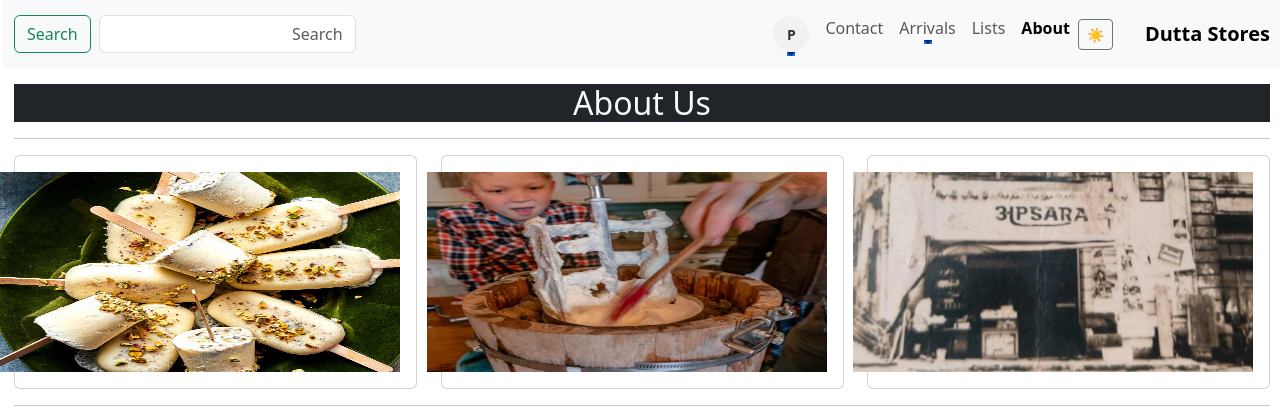
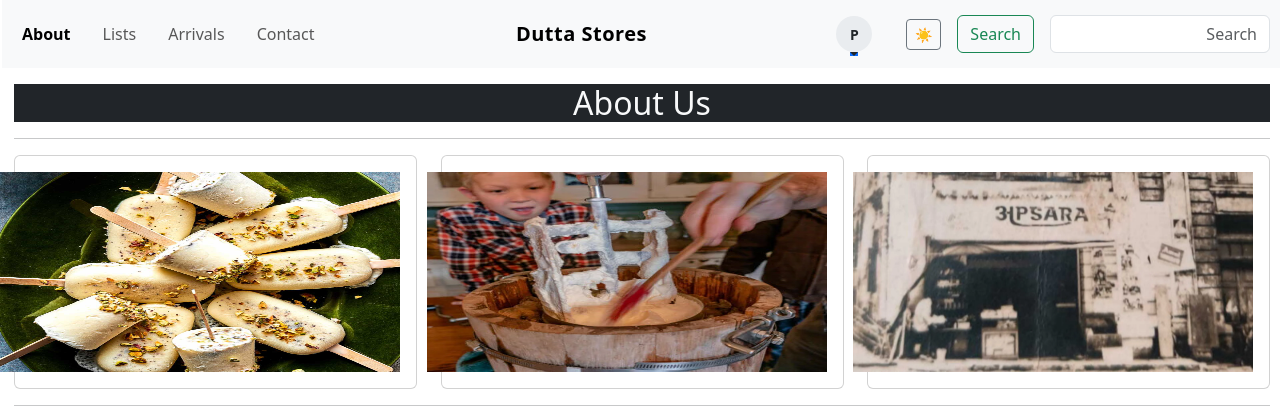
Before and after one commit to pratyush06-aec/django_project, a Django app: page /about/ in a window 1280 px wide. Shown: the top 420 px of the page. Run offline with Django 5.2, Linux system fonts and the light colour scheme; a user stored in the database is signed in.

Commit message:
navbar_update

```diff
--- a/Hello/static/css/navbar.css
+++ b/Hello/static/css/navbar.css
@@ -47,6 +47,7 @@
 /* Theme toggle button hover effect */
 #themeToggle {
   transition: transform 0.3s ease, background-color 0.3s ease;
+  margin-left: 6px;
 }
 
 #themeToggle:hover {
@@ -84,3 +85,21 @@
     0 25px 50px rgba(0, 0, 0, 0.35);
   z-index: 10;
 }
+
+.navbar-brand {
+  font-size: 2rem;
+  letter-spacing: 0.5px;
+  font-weight: 700;
+}
+
+.profile-icon {
+  width: 36px;
+  height: 36px;
+  border-radius: 50%;
+  background: var(--bs-secondary-bg);
+  color: var(--bs-body-color);
+  display: flex;
+  align-items: center;
+  justify-content: center;
+  font-weight: 600;
+}
--- a/Hello/templates/base.html
+++ b/Hello/templates/base.html
@@ -37,131 +37,73 @@
         {% comment %} <nav class="navbar navbar-expand-lg bg-body-tertiary"> {% endcomment %}
         <div>
             <nav class="navbar navbar-expand-lg bg-body-tertiary">
-          <div class="container-fluid">
-            <a class="navbar-brand" href="{% url 'home' %}" aria-label="Go to homepage">
-              <strong>Dutta Stores</strong>
-            </a>
+          <div class="container-fluid d-flex align-items-center">
 
+            <!-- LEFT: Search -->
+            <div class="d-flex align-items-center gap-3">
 
-            <button
-              class="navbar-toggler"
-              type="button"
-              data-bs-toggle="collapse"
-              data-bs-target="#navbarSupportedContent"
-              aria-controls="navbarSupportedContent"
-              aria-expanded="false"
-              aria-label="Toggle navigation"
-            >
-              <span class="navbar-toggler-icon"></span>
-            </button>
-            <div class="collapse navbar-collapse" id="navbarSupportedContent">
-              <li class="nav-item d-flex align-items-center ms-3">
+              <!-- Search -->
+              <input class="form-control" type="search" placeholder="Search" style="width: 220px;">
+              <button class="btn btn-outline-success">Search</button>
+
+              <!-- Theme toggle -->
               <button class="btn btn-outline-secondary btn-sm"
                       id="themeToggle"
-                        type="button"
                       aria-label="Toggle theme">
                 ☀️
               </button>
-              </li>
 
-              <ul class="navbar-nav me-auto mb-2 mb-lg-0">
-                <li class="nav-item">
-                  <a class="nav-link active" aria-current="page" href="/about"
-                    >About</a
-                  >
-                </li>
-                <li class="nav-item">
-                  <a class="nav-link" href="/lists">Lists</a>
-                </li>
-                <li class="nav-item dropdown">
-                  <a
-                    class="nav-link dropdown-toggle"
-                    href="/arrivals"
-                    role="button"
-                    data-bs-toggle="dropdown"
-                    aria-expanded="false"
-                  >
-                    Arrivals
-                  </a>
-                 <ul class="dropdown-menu">
-                    <li><a class="dropdown-item" href="#">Action</a></li>
-                    <li>
-                      <a class="dropdown-item" href="#">Another action</a>
-                    </li>
-                    <li><hr class="dropdown-divider" /></li>
-                    <li>
-                      <a class="dropdown-item" href="#">Something else here</a>
-                    </li>
-                  </ul>
-                </li>
-                <li class="nav-item">
-                  <a class="nav-link" href="/contact">Contact</a>
-                </li>
+              <!-- Profile dropdown -->
               {% if user.is_authenticated %}
-                  <li class="nav-item dropdown">
+              <div class="dropdown">
                 <a class="nav-link dropdown-toggle d-flex align-items-center"
                   href="#"
-                      id="accountDropdown"
-                      role="button"
-                      data-bs-toggle="dropdown"
-                      aria-expanded="false">
-
-                      <!-- Profile icon -->
+                  data-bs-toggle="dropdown">
                   <div class="profile-icon">
                     {{ user.username|first|upper }}
                   </div>
                 </a>
 
-                    <ul class="dropdown-menu dropdown-menu-end" aria-labelledby="accountDropdown">
-                      <li class="dropdown-header">
-                        Hi, {{ user.username }}
-                      </li>
-                      <li>
-                        <a class="dropdown-item" href="{% url 'dashboard' %}">
-                          My Account
-                        </a>
-                      </li>
-                      <li>
-                        <a class="dropdown-item" href="{% url 'cart' %}">
-                          My Cart
-                        </a>
-                      </li>
-                      <li>
-                        <a class="dropdown-item" href="#">
-                          My Addresses
-                        </a>
-                      </li>
+                <ul class="dropdown-menu dropdown-menu-end">
+                  <li class="dropdown-header">Hi, {{ user.username }}</li>
+                  <li><a class="dropdown-item" href="{% url 'dashboard' %}">My Account</a></li>
+                  <li><a class="dropdown-item" href="{% url 'cart' %}">My Cart</a></li>
                   <li><hr class="dropdown-divider"></li>
                   <li>
                     <form method="post" action="{% url 'account_logout' %}">
                       {% csrf_token %}
-                          <button type="submit" class="dropdown-item text-danger">
-                            Logout
-                          </button>
+                      <button class="dropdown-item text-danger">Logout</button>
                     </form>
                   </li>
                 </ul>
-                  </li>
-                  {% else %}
+              </div>
+              {% endif %}
+
+            </div>
+
+            <!-- CENTER: Brand -->
+            <div class="mx-auto text-center">
+              <a class="navbar-brand fw-bold" href="{% url 'home' %}">
+                Dutta Stores
+              </a>
+            </div>
+
+            <!-- RIGHT: Nav items -->
+            <div class="d-flex align-items-center gap-3">
+              <ul class="navbar-nav flex-row gap-3 align-items-center mb-0">
                 <li class="nav-item">
-                    <a class="nav-link" href="{% url 'login' %}">Login</a>
+                  <a class="nav-link" href="/contact">Contact</a>
                 </li>
                 <li class="nav-item">
-                    <a class="nav-link" href="{% url 'signup' %}">Sign Up</a>
+                  <a class="nav-link" href="/arrivals">Arrivals</a>
                 </li>
-                  {% endif %}
+                <li class="nav-item">
+                  <a class="nav-link" href="/lists">Lists</a>
+                </li>
+                <li class="nav-item">
+                  <a class="nav-link active" href="/about">About</a>
+                </li>
               </ul>
-              <form class="d-flex" role="search">
-                <input
-                  class="form-control me-2"
-                  type="search"
-                  placeholder="Search"
-                  aria-label="Search"
-                />
-                <button class="btn btn-outline-success" type="submit">
-                  Search
-                </button>
-              </form>
             </div>
           </div>
         </nav>
```
Also changed, not shown: Hello/db.sqlite3. Lines whose indentation alone changed are shown as unchanged.
